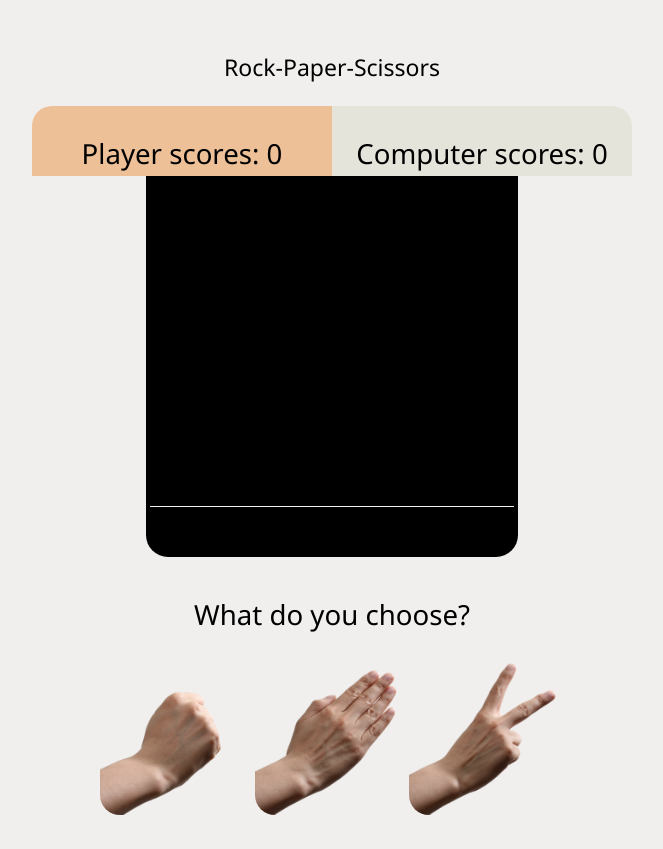
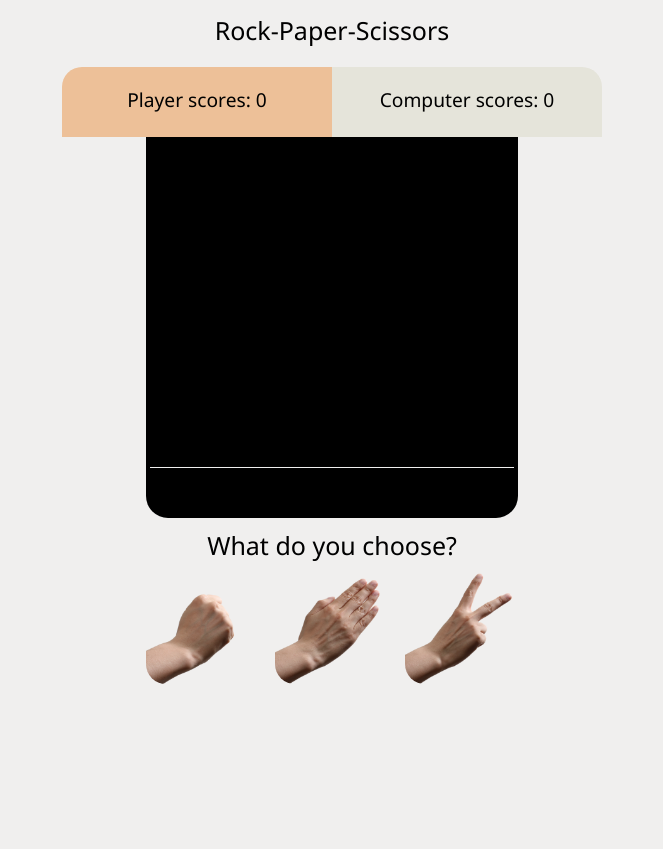
Before and after one commit to chichopy/Project-Rock-Paper-Scissors, a plain HTML site: page index.html in a window 1280 px wide. Shown: the whole page, without its empty margins (308-971 px from the left). After the commit the page ends 800 px from the top, so only its background shows below. Drawn offline with Linux system fonts and the light colour scheme.

Commit message:
Finish index template
Next step: Add hovers to the images player selects. optimize CSS

```diff
--- a/index.html
+++ b/index.html
@@ -10,15 +10,18 @@
 
 </head>
 <body>
-    <p>Rock-Paper-Scissors</p>
+    <p class="title">Rock-Paper-Scissors</p>
 
+    <!--totalScreen ONLY centers the elements-->
     <div class="totalScreen">
-        <!--outer-screen centers-->
+        <!--Outer-screen contains screen, horizontal separator and results-->
         <div class="outer-screen">
-            <!--screen divides in three parts, player, separator and computer-->
+            <!--Screen divides in three parts, player, verticalSeparator and computer-->
             <div class="screen">
                 <div class="player">
+                    <!--div where goes the scores from JavaScript-->
                     <div id="playerDivWins"></div>
+                    <!--div where image appear from JavaScript-->
                     <div id="playerScreenChoice" class="image-wrapper"></div>
                 </div>
                 <div class="verticalSeparator"></div>
@@ -37,6 +40,7 @@
         <button id="playAgain">Play again?</button>
     </div>
 
+    <div class="totalScreen">
         <div class="images">
             <div class="image-wrapper">
                 <img src="./styles/Rock.png" alt="Rock" id="Rock" class="RPS">
@@ -60,6 +64,8 @@
                 -->
             </div>
         </div>
+    </div>
+
 
 </body>
 </html>
--- a/myscripts.js
+++ b/myscripts.js
@@ -105,7 +105,7 @@ function displayResult(result, playerWins, computerWins){
         if (playerWins === 5){
             result = 'Awesome! You win :)';
         } else {
-            result = 'Oh no! you lose. Maybe next time';
+            result = 'Oh no! You lose. Maybe next time';
         }
         pResults.textContent = result;
         results.replaceChild(results.appendChild(pResults), results.childNodes[0]);
@@ -119,6 +119,7 @@ function playAgain(){
         playerWins = 0;
         computerWins = 0;
         displayScores(playerWins, computerWins);
+        askToChoose.style['display'] = 'block';
         playAgainButton.style['display'] = 'none';
         if (results.hasChildNodes() && computerScreenChoice.hasChildNodes() && playerScreenChoice.hasChildNodes()) {
             results.removeChild(results.children[0]);
--- a/styles/style.css
+++ b/styles/style.css
@@ -1,30 +1,24 @@
 .askPlayer{
     display: flex;
     justify-content: center;
-    margin-top: 10px;
+    margin: 10px 0;
     font-family: 'Segoe UI', Tahoma, 'Geneva', Verdana, sans-serif;
     font-weight: 500;
+    height: 33px;
     font-size: larger;
 }
 
-.askPlayer p{
+#askToChoose{
     font-family: 'Segoe UI', Tahoma, 'Geneva', Verdana, sans-serif;
     font-weight: 500;
-    font-size: larger;
+    font-size: 25px;
+    height: 33px;
+    margin: 0;
 }
 
 body{
-    padding: 20px 400px;
+    padding: 5px 400px;
     background-color: #F0EFEE;
-    text-align: center;
-    font-family: 'Segoe UI', Tahoma, 'Geneva', Verdana, sans-serif;
-    font-weight: 500;
-    font-size: larger;
-}
-body p{
-    font-family: 'Segoe UI', Tahoma, 'Geneva', Verdana, sans-serif;
-    font-weight: 500;
-    font-size: larger;
 }
 
 #computerDivWins{
@@ -38,13 +32,21 @@ body p{
     font-size: larger;
 }
 
+.horizontalSeparator{
+    height: 1px;
+    width: 98%;
+    background-color: #F0EFEE;
+}
+
 .images{
     display: flex;
-    justify-content: space-between;
+    width: 80%;
+    justify-content: center;
+    gap: 1rem;
 }
 
 .image-wrapper{
-    width: 300px;
+    width: 270px;
     height: auto;
 }
 
@@ -65,6 +67,7 @@ body p{
 
 .player, .computer{
     display: flex;
+    max-width: 400;
     flex: 1;
     flex-direction: column;
     align-items: center;
@@ -88,10 +91,17 @@ body p{
     font-size: larger;
 }
 
+#playerScreenChoice, #computerScreenChoice{
+    display: flex;
+    flex: 1;
+    align-items: center;
+}
+
 #results{
     color:#F0EFEE;
-    background-color: black;
-    text-align: center;
+    display: flex;
+    align-items: center;
+    justify-content: center;
     width: 80%;
     height: 50px;
 }
@@ -100,6 +110,7 @@ body p{
     font-family: 'Segoe UI', Tahoma, 'Geneva', Verdana, sans-serif;
     font-weight: 500;
     font-size: larger;
+    margin: 0;
 }
 
 .screen{
@@ -112,21 +123,23 @@ body p{
     height: 400px;
 }
 
+.totalScreen{
+    display: flex;
+    justify-content: center;
+    align-items: center;
+}
+
+.title{
+    margin: 0 0 20px 0;
+    text-align: center;
+    font-family: 'Segoe UI', Tahoma, 'Geneva', Verdana, sans-serif;
+    font-weight: 500;
+    font-size: 25px;
+}
+
 
 .verticalSeparator{
     width: 1px;
     height: 100%;
     background-color: #F0EFEE;
 }
-
-.horizontalSeparator{
-    height: 1px;
-    width: 98%;
-    background-color: #F0EFEE;
-}
-
-.totalScreen{
-    display: flex;
-    justify-content: center;
-    align-items: center;
-}
```
Lines whose indentation alone changed are shown as unchanged.
